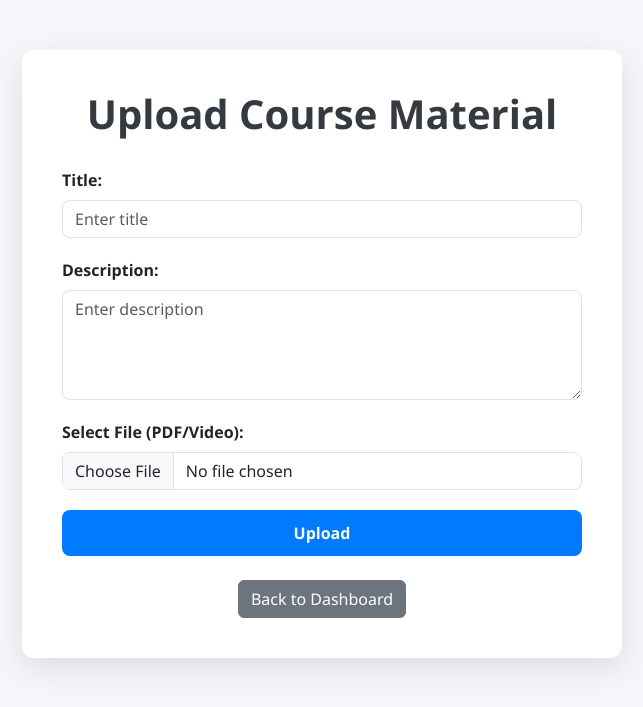
After one commit to Vishal3762/shiv-shiksha, a Flask app: page /upload-content in a window 1280 px wide. The commit adds this page. Shown: the top 707 px of the page, without its empty margins (318-961 px from the left). Run offline with Flask 3, Linux system fonts and the light colour scheme; the visitor is signed in with stand-in values (Sample User, id 1); some libraries are stand-ins or nearby versions.

Commit message:
Added courses file

```diff
--- a/app.py
+++ b/app.py
@@ -1,5 +1,6 @@
 import mysql.connector
 from flask import Flask, render_template, request, redirect, url_for, session, flash
+
 
 app = Flask(__name__)
 app.secret_key = '123456'  # Required for session and flash messages
@@ -13,9 +14,54 @@ conn = mysql.connector.connect(
 )
 cursor = conn.cursor(dictionary=True)
 
+import os
+from werkzeug.utils import secure_filename
+from datetime import datetime
+
+UPLOAD_FOLDER = 'static/uploads'
+app.config['UPLOAD_FOLDER'] = UPLOAD_FOLDER
+
+@app.route('/upload-content', methods=['GET', 'POST'])
+def upload_material():
+    if session.get('role') not in ['admin']:
+        flash("Access denied!", "danger")
+        return redirect(url_for('login'))
+
+    if request.method == 'POST':
+        title = request.form['title']
+        description = request.form['description']
+        file = request.files['file']
+        uploaded_by = session['username']
+        upload_date = datetime.now()
+
+        if file:
+            filename = secure_filename(file.filename)
+            file.save(os.path.join(app.config['UPLOAD_FOLDER'], filename))
+
+            cursor.execute("""
+                INSERT INTO materials (title, description, file_path, uploaded_by, upload_date)
+                VALUES (%s, %s, %s, %s, %s)
+            """, (title, description, filename, uploaded_by, upload_date))
+            conn.commit()
+
+            flash('Material uploaded successfully.', 'success')
+            return redirect(url_for('upload_material'))
+
+    return render_template('upload-content.html')
+
 @app.route('/')
 def home():
     return render_template("home.html")
+
+@app.route('/view_student')
+def view_student():
+    if session.get('role') != 'admin':
+        flash("Access denied!", "danger")
+        return redirect(url_for('login'))
+
+    cursor.execute("SELECT * FROM users WHERE role='student'")
+    students = cursor.fetchall()
+    return render_template('view_student.html', students=students)
 
 @app.route('/register', methods=['GET', 'POST'])
 def register():
@@ -94,6 +140,18 @@ def instructor_dashboard():
         return redirect(url_for('login'))
     return render_template("instructor_dashboard.html")
 
+@app.route('/courses')
+def courses():
+    if 'username' not in session:
+        flash("Please login first.", "warning")
+        return redirect(url_for('login'))
+
+    cursor.execute("SELECT * FROM materials")
+    materials = cursor.fetchall()
+    return render_template('courses.html', materials=materials)
+
+
+
 @app.route('/logout')
 def logout():
     session.clear()
--- a/templates/content.html
+++ b/templates/content.html
@@ -27,7 +27,7 @@
 
     <section class="admin-hero d-flex align-items-center justify-content-center text-white text-center mb-3">
       <div>
-        <h2 class="display-5 fw-bold ">Welcome, {{ session['user'] }} 👋</h2>
+        <h2 class="display-5 fw-bold ">Welcome, {{ session['username'] }} 👋</h2>
         <p class="lead">Manage your virtual classroom platform</p>
       </div>
     </section>
--- a/templates/home.html
+++ b/templates/home.html
@@ -34,7 +34,7 @@
 
       <!-- Left Column: Text -->
       <div class="col-md-6 mb-4 mb-md-0">
-        <h1 class="display-4 fw-bold">Welcome to Virtual Classroom</h1>
+        <h1 class="display-4 fw-bold">Welcome to ShivShiksha.</h1>
         <p class="lead">Learn anytime, anywhere with modern tools and resources</p>
         <a href="/register" class="btn btn-light btn-lg mt-3">Get Started</a>
       </div>
@@ -50,7 +50,7 @@
 
 <!-- about us -->
 
-<section class="about-section py-3">
+<section class="about-section py-2">
   <div class="container">
     <div class="row align-items-center">
 
--- /dev/null
+++ b/templates/upload-content.html
@@ -0,0 +1,91 @@
+<!DOCTYPE html>
+<html lang="en">
+<head>
+    <meta charset="UTF-8">
+    <title>Upload Material</title>
+
+    <!-- Bootstrap CSS CDN -->
+    <link href="https://cdn.jsdelivr.net/npm/bootstrap@5.3.2/dist/css/bootstrap.min.css" rel="stylesheet">
+
+    <!-- Optional: Your custom CSS -->
+    <link rel="stylesheet" href="/static/style.css">
+
+    <style>
+        body {
+            background-color: #f4f6f9;
+            font-family: 'Segoe UI', Tahoma, Geneva, Verdana, sans-serif;
+        }
+
+        .register-box {
+            max-width: 600px;
+            margin: 50px auto;
+            background: #fff;
+            padding: 40px;
+            border-radius: 12px;
+            box-shadow: 0 10px 30px rgba(0, 0, 0, 0.1);
+        }
+
+        .register-box h1 {
+            text-align: center;
+            margin-bottom: 30px;
+            font-weight: bold;
+            color: #343a40;
+        }
+
+        .form-label {
+            font-weight: 600;
+        }
+
+        .form-control,
+        .form-control-file {
+            margin-bottom: 20px;
+            border-radius: 8px;
+        }
+
+        .btn-upload {
+            width: 100%;
+            background-color: #007bff;
+            color: white;
+            font-weight: bold;
+            padding: 10px;
+            border-radius: 8px;
+        }
+
+        .btn-upload:hover {
+            background-color: #0056b3;
+        }
+
+        @media (max-width: 576px) {
+            .register-box {
+                padding: 20px;
+            }
+        }
+    </style>
+</head>
+<body>
+    <div class="register-box">
+        <h1>Upload Course Material</h1>
+        <form method="POST" enctype="multipart/form-data">
+            <div class="mb-3">
+                <label class="form-label">Title:</label>
+                <input type="text" name="title" class="form-control" placeholder="Enter title" required>
+            </div>
+
+            <div class="mb-3">
+                <label class="form-label">Description:</label>
+                <textarea name="description" class="form-control" rows="4" placeholder="Enter description" required></textarea>
+            </div>
+
+            <div class="mb-3">
+                <label class="form-label">Select File (PDF/Video):</label>
+                <input type="file" name="file" class="form-control" required>
+            </div>
+
+            <button type="submit" class="btn btn-upload">Upload</button>
+             <div class="text-center mt-4">
+            <a href="{{ url_for('admin_dashboard') }}" class="btn btn-secondary">Back to Dashboard</a>
+        </div>
+        </form>
+    </div>
+</body>
+</html>
```
Also changed, not shown: templates/admin_dashboard.html (+5 -5 lines), templates/courses.html (added, +108 -0 lines), templates/view_student.html (added, +50 -0 lines), static/uploads/2869464.jpg (added).
